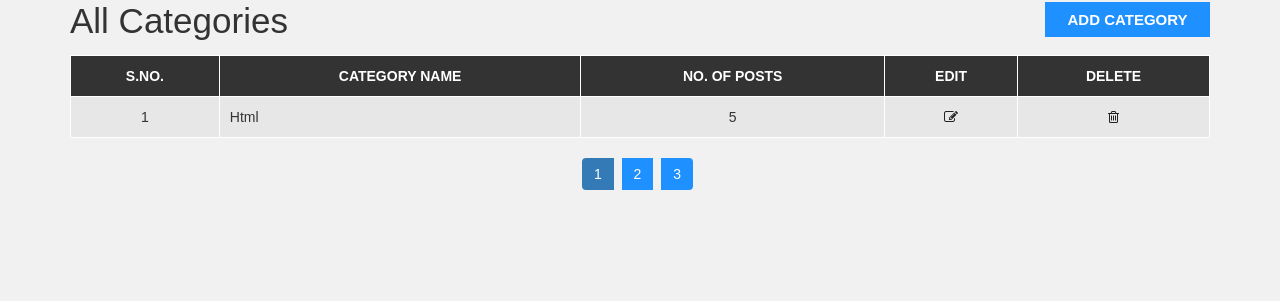
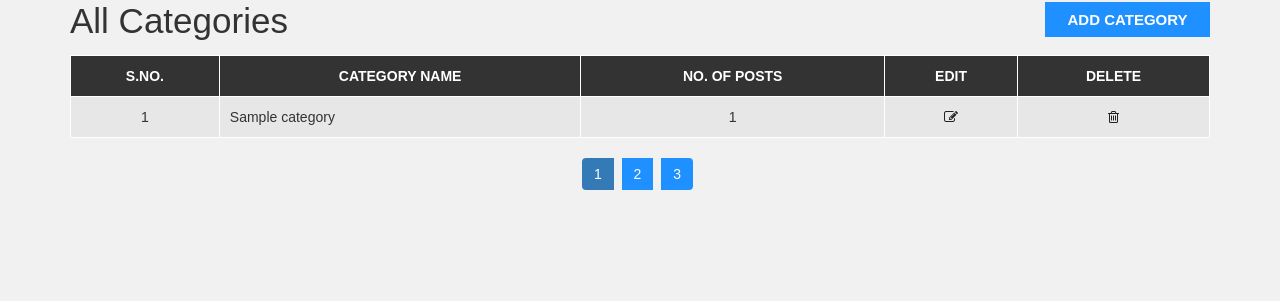
Before and after one commit to shahzaib-zaib/News-Project, a PHP site: page /admin/category.php in a window 1280 px wide. Shown: the part 133-434 px from the top of the page. Run offline with PHP 8.4, Linux system fonts and the light colour scheme; tables that the repository leaves empty or names only in its code hold one stand-in row (values such as "Sample post").

Commit message:
Updated Project

```diff
--- a/admin/category.php
+++ b/admin/category.php
@@ -13,8 +13,11 @@
 
                     include "config.php";
 
-                    $sql = "SELECT * FROM cateogory ORDER BY cateogory_id DESC";
+                    $sql = "SELECT * FROM category ORDER BY category_id DESC";
                     $result = mysqli_query($con, $sql) or die ("Query Faild.");
+
+                    if(mysqli_num_rows($result) > 0){
+
 
 
                 ?>
@@ -27,15 +30,26 @@
                         <th>Delete</th>
                     </thead>
                     <tbody>
+                        <?php
+
+                            while($row = mysqli_fetch_assoc($result)){
+
+                        ?>
                         <tr>
-                            <td class='id'>1</td>
-                            <td>Html</td>
-                            <td>5</td>
+                            <td class='id'><?php echo $row['category_id']; ?></td>
+                            <td><?php echo $row['category_name']; ?></td>
+                            <td><?php echo $row['post']; ?></td>
                             <td class='edit'><a href='update-category.php'><i class='fa fa-edit'></i></a></td>
                             <td class='delete'><a href='delete-category.php'><i class='fa fa-trash-o'></i></a></td>
                         </tr>
+                        <?php } ?>
                     </tbody>
                 </table>
+                <?php
+
+                    }
+
+                ?>
                 <ul class='pagination admin-pagination'>
                     <li class="active"><a>1</a></li>
                     <li><a>2</a></li>
```
